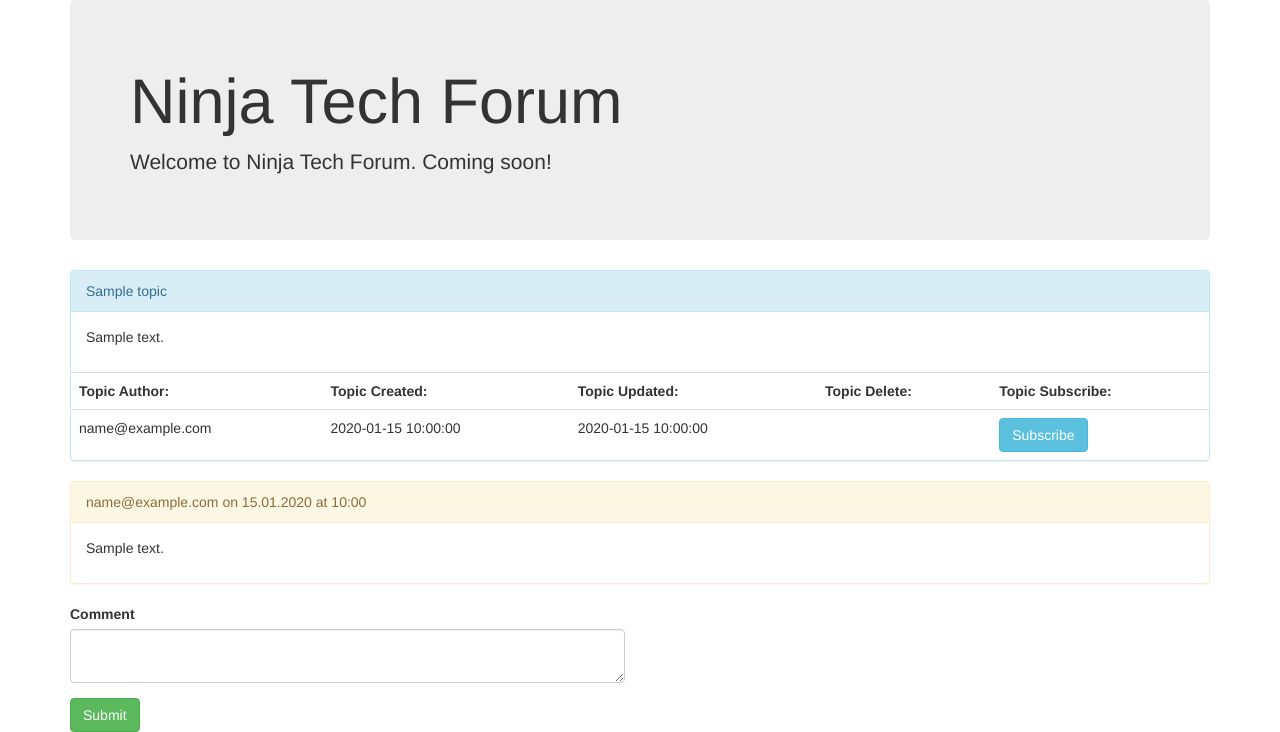
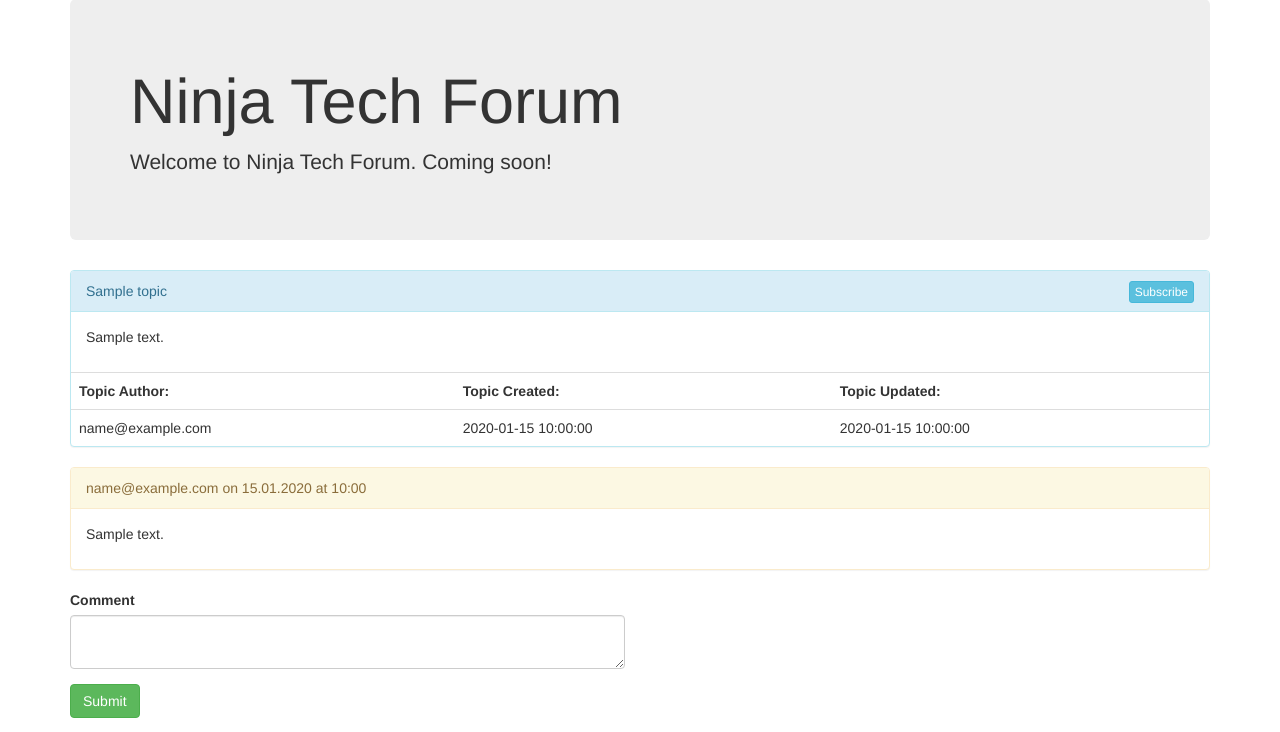
Before and after one commit to luckie86/WD2_9_dn, a Python web app: template templates/topic_details.html in a window 1280 px wide. Shown: the part 167-899 px from the top of the page. Run offline with Jinja, Linux system fonts and the light colour scheme; the template is opened without the code that fills it: most values are stand-ins (such as "Sample title", 1, 10 or a date in 2020); some libraries are stand-ins or nearby versions.

Commit message:
added delete a topic

```diff
--- a/cron.yaml
+++ b/cron.yaml
@@ -8,3 +8,8 @@ cron:
   url: /cron/subscribe-to-forum
   schedule: every day 06:00
   timezone: Europe/Ljubljana
+
+- description: Delete comments older than 1 month
+  url: /cron/delete-comments
+  schedule: every sunday 09:30
+  timezone: Europe/Ljubljana
--- a/handlers/base.py
+++ b/handlers/base.py
@@ -52,6 +52,8 @@ class BaseHandler(webapp2.RequestHandler):
 
         user = users.get_current_user()
         if user:
+            if users.is_current_user_admin():
+                user.admin = True
             params["logout_url"] = users.create_logout_url("/")
             params["user"] = user
         else:
--- a/handlers/topics.py
+++ b/handlers/topics.py
@@ -68,4 +68,4 @@ class SubscribeToForumHandler(BaseHandler):
         for topic in topics:
             topic.subscribers_to_forum.append(current_user_email)
             topic.put()
-        return self.write("You are successfully subscribed to hottest topics!")
+        return self.redirect("/")
--- a/index.yaml
+++ b/index.yaml
@@ -10,6 +10,11 @@ indexes:
 # automatically uploaded to the admin console when you next deploy
 # your application using appcfg.py.
 
+- kind: Comment
+  properties:
+  - name: deleted
+  - name: created
+
 - kind: Topic
   properties:
   - name: deleted
--- a/main.py
+++ b/main.py
@@ -4,11 +4,12 @@ import webapp2
 
 from handlers.topics import TopicAddHandler, TopicDetailsHandler
 from handlers.base import BaseHandler, MainHandler, CookieAlertHandler
-from handlers.comments import CommentAddHandler, CommentsListHandler
+from handlers.comments import CommentAddHandler, CommentsListHandler, CommentDeleteHandler
 from handlers.topics import TopicDelete, SubscribeToTopicHandler, SubscribeToForumHandler
 from tasks.email_new_comment import EmailNewCommentWorker
 from crons.delete_topics import DeleteTopicsCron
 from crons.subscribe_to_forum import SubscribeToForumCron
+from crons.delete_comments import DeleteCommentsCron
 
 
 app = webapp2.WSGIApplication([
@@ -18,10 +19,12 @@ app = webapp2.WSGIApplication([
     webapp2.Route('/comments/list', CommentsListHandler),
     webapp2.Route('/topic-details/<topic_id:\d+>', TopicDetailsHandler, name="topic-details"),
     webapp2.Route('/topic-details/<topic_id:\d+>/comment/add', CommentAddHandler, name="comment-add"),
+    webapp2.Route('/comment/<comment_id:\d+>/delete', CommentDeleteHandler, name="comment-delete"),
     webapp2.Route('/topic/<topic_id:\d+>/delete', TopicDelete),
     webapp2.Route('/topic/<topic_id:\d+>/subscribe', SubscribeToTopicHandler),
     webapp2.Route('/subscribe', SubscribeToForumHandler),
     webapp2.Route('/task/email-new-comment', EmailNewCommentWorker),
     webapp2.Route('/cron/delete-topics', DeleteTopicsCron),
     webapp2.Route('/cron/subscribe-to-forum', SubscribeToForumCron),
+    webapp2.Route('/cron/delete-comments', DeleteCommentsCron),
 ], debug=True)
--- a/templates/topic_details.html
+++ b/templates/topic_details.html
@@ -10,8 +10,26 @@
     <p>Welcome to Ninja Tech Forum. Coming soon! </p>
 </div>
 
+<!-- topic-->
 <div class="panel panel-info">
-  <div class="panel-heading">{{ topic.title }}</div>
+  <div class="panel-heading">{{ topic.title }}
+      <div class="pull-right">
+            {% if user %}
+                {% if topic.author_email == user.email() or user.admin %}
+                    <form action="/topic/{{topic.key.id()}}/delete" method="post">
+                        <input type="hidden" name="csrf_token" value="{{csrf_token}}">
+                        <button class="btn btn-xs btn-danger">Delete topic</button>
+                    </form>
+                {% endif %}
+            {% endif %}
+      </div>
+      <div class="pull-right">
+            <form action="/topic/{{topic.key.id()}}/subscribe" method="post">
+                <input type="hidden" name="csrf_token" value="{{csrf_token}}">
+                <button class="btn btn-xs btn-info">Subscribe</button>
+            </form>
+      </div>
+  </div>
     <div class="panel-body">
         <p>{{ topic.content }}</p>
     </div>
@@ -20,43 +38,41 @@
           <th> Topic Author:</th>
           <th> Topic Created:</th>
           <th> Topic Updated:</th>
-          <th> Topic Delete:</th>
-          <th> Topic Subscribe:</th>
       </tr>
       <tr>
           <td>{{ topic.author_email }}</td>
           <td>{{ topic.created }}</td>
           <td>{{ topic.updated }}</td>
-          <td>
-              {% if user %}
-                {% if topic.author_email == user.email() or user.admin %}
-                    <form action="/topic/{{topic.key.id()}}/delete" method="post">
-                        <input type="hidden" name="csrf_token" value="{{csrf_token}}">
-                        <button class="btn btn-danger">Delete topic</button>
-                    </form>
-                {% endif %}
-              {% endif %}
-          </td>
-            <td> <form action="/topic/{{topic.key.id()}}/subscribe" method="post">
-                        <input type="hidden" name="csrf_token" value="{{csrf_token}}">
-                        <button class="btn btn-info">Subscribe</button>
-                </form>
-            </td>
       </tr>
   </table>
 </div>
+<!-- end topic-->
 
+<!-- comments-->
 {% for comment in comments|sort(attribute='created') %}
 
     <div class="panel panel-warning">
-        <div class="panel-heading">{{ comment.author_email }} on {{ comment.created.strftime("%d.%m.%Y at %H:%M") }}</div>
+        <div class="panel-heading">{{ comment.author_email }} on {{ comment.created.strftime("%d.%m.%Y at %H:%M") }}
+                <div class="pull-right">
+                    {% if user  %}
+                        {% if comment.author_email == user.email() or user.admin  %}
+                        <form action="/comment/{{comment.key.id()}}/delete" method="post">
+                            <input type="hidden" name="csrf_token" value="{{csrf_token}}">
+                            <button class="btn btn-xs btn-danger">Delete</button>
+                        </form>
+                        {% endif  %}
+                    {% endif  %}
+                </div>
+        </div>
         <div class="panel-body">
             <p>{{ comment.content }}</p>
         </div>
     </div>
 
 {% endfor %}
+<!-- end comments-->
 
+<!-- comments form-->
     <div class="row">
         <div class="col-lg-6 col-md-6">
             <form action="/topic-details/{{topic.key.id()}}/comment/add" method="post" >
@@ -72,6 +88,6 @@
             </form>
         </div>
     </div>
-
+<!-- end comments form-->
 
 {% endblock %}
```
Also changed, not shown: crons/delete_comments.py (added, +12 -0 lines), handlers/comments.py (+11 -0 lines).
